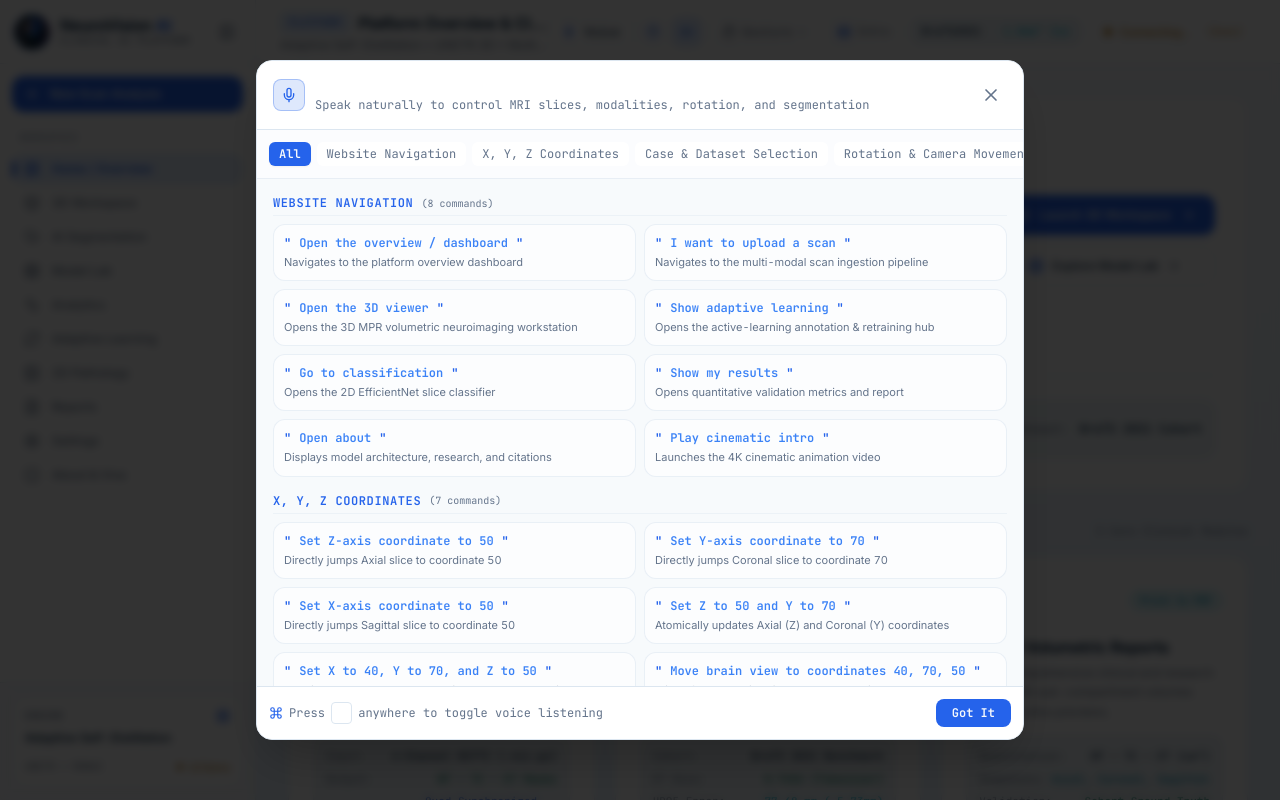
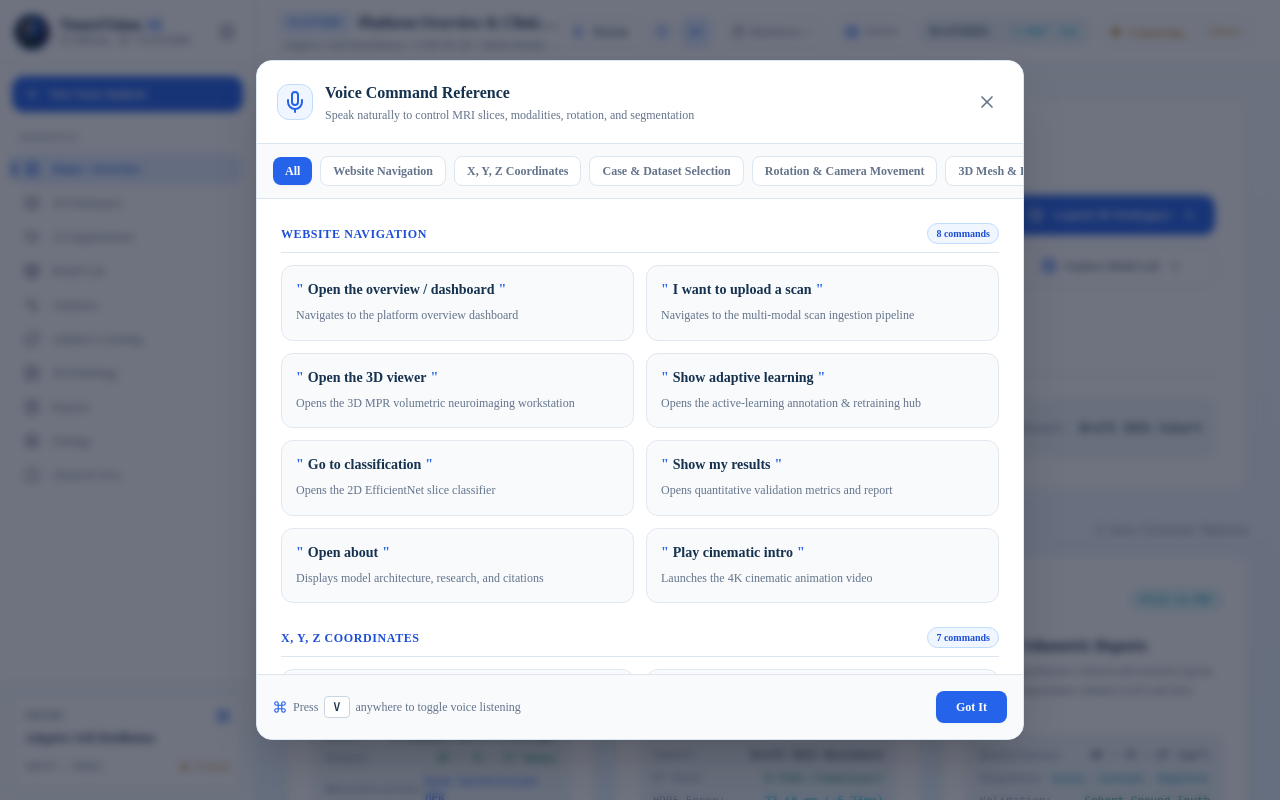
Before and after one commit to RahulNag-V/Adaptive-Self-Distillation-3D-Brain-Tumor-Segmentation, a React (Vite) app in the folder dashboard/frontend/: page / in a window 1280 px wide. Both pictures are taken after a click on the button 653 px from the left and 31 px from the top of the page. Built offline with nearby package versions, Linux system fonts and the light colour scheme; no server answers.

Commit message:
fix(ui): Harmonize Voice Command Reference modal to clinical light theme and apply Times New Roman font family across website

```diff
--- a/dashboard/frontend/index.html
+++ b/dashboard/frontend/index.html
@@ -1,17 +1,17 @@
 <!DOCTYPE html>
-<html lang="en" class="dark">
+<html lang="en">
   <head>
     <meta charset="UTF-8" />
     <link rel="icon" type="image/png" href="/favicon.png" />
     <meta name="viewport" content="width=device-width, initial-scale=1.0" />
     <title>NeuroVision AI — Adaptive Self-Distillation for 3D Brain Tumor Segmentation</title>
     <meta name="description" content="Research-grade medical AI platform for 3D Brain Tumor Segmentation using Adaptive Self-Distillation and UNETR." />
-    <!-- Google Fonts: Inter -->
+    <!-- Fonts -->
     <link rel="preconnect" href="https://fonts.googleapis.com">
     <link rel="preconnect" href="https://fonts.gstatic.com" crossorigin>
-    <link href="https://fonts.googleapis.com/css2?family=Inter:wght@300;400;500;600;700&family=JetBrains+Mono:wght@400;500;600&display=swap" rel="stylesheet">
+    <link href="https://fonts.googleapis.com/css2?family=JetBrains+Mono:wght@400;500;600&display=swap" rel="stylesheet">
   </head>
-  <body class="bg-medical-darkest text-medical-text antialiased selection:bg-medical-teal selection:text-white overflow-x-hidden">
+  <body class="bg-[#F7FAFC] text-[#16324F] antialiased selection:bg-blue-600 selection:text-white overflow-x-hidden">
     <div id="root"></div>
     <script type="module" src="/src/main.jsx"></script>
   </body>
--- a/dashboard/frontend/src/components/VoiceControlWidget.jsx
+++ b/dashboard/frontend/src/components/VoiceControlWidget.jsx
@@ -164,40 +164,40 @@ export default function VoiceControlWidget({
       {/* 2. FLOATING HUD FEEDBACK BAR (When Listening, Processing, or Command Executed) */}
       {(isListening || status !== 'idle' || errorMessage) && (
         <div className="fixed bottom-4 left-1/2 -translate-x-1/2 z-50 w-full max-w-xl px-4 animate-slideUp">
-          <div className="bg-white/95 border border-[#DCE6F0] backdrop-blur-md rounded-2xl shadow-xl p-3.5 text-xs font-mono text-[#16324F] flex flex-col gap-2 ring-1 ring-[#2563EB]/15">
+          <div className="bg-white/95 border border-[#DCE6F0] backdrop-blur-md rounded-2xl shadow-xl p-3.5 text-xs text-[#16324F] flex flex-col gap-2 ring-1 ring-[#2563EB]/15">
             {/* Top Row: State Indicator, Transcript, and Dismiss */}
             <div className="flex items-center justify-between gap-3">
               <div className="flex items-center gap-2 min-w-0">
                 {status === 'listening' ? (
-                  <span className="flex items-center gap-1.5 px-2 py-0.5 rounded-md bg-rose-500/20 text-rose-300 border border-rose-500/40 text-[10px] font-bold uppercase tracking-wider">
+                  <span className="flex items-center gap-1.5 px-2 py-0.5 rounded-md bg-rose-50 text-rose-700 border border-rose-200 text-[10px] font-bold uppercase tracking-wider">
                     <span className="w-1.5 h-1.5 rounded-full bg-rose-500 animate-ping" />
                     Listening
                   </span>
                 ) : status === 'processing' ? (
-                  <span className="flex items-center gap-1.5 px-2 py-0.5 rounded-md bg-cyan-500/20 text-cyan-300 border border-cyan-500/40 text-[10px] font-bold uppercase tracking-wider">
-                    <Loader2 className="w-2.5 h-2.5 animate-spin" />
+                  <span className="flex items-center gap-1.5 px-2 py-0.5 rounded-md bg-cyan-50 text-cyan-700 border border-cyan-200 text-[10px] font-bold uppercase tracking-wider">
+                    <Loader2 className="w-2.5 h-2.5 animate-spin text-cyan-600" />
                     Processing
                   </span>
                 ) : status === 'success' ? (
-                  <span className="flex items-center gap-1.5 px-2 py-0.5 rounded-md bg-emerald-500/20 text-emerald-300 border border-emerald-500/40 text-[10px] font-bold uppercase tracking-wider">
-                    <CheckCircle2 className="w-2.5 h-2.5 text-emerald-400" />
+                  <span className="flex items-center gap-1.5 px-2 py-0.5 rounded-md bg-emerald-50 text-emerald-700 border border-emerald-200 text-[10px] font-bold uppercase tracking-wider">
+                    <CheckCircle2 className="w-2.5 h-2.5 text-emerald-600" />
                     Success
                   </span>
                 ) : (
-                  <span className="flex items-center gap-1.5 px-2 py-0.5 rounded-md bg-amber-500/20 text-amber-300 border border-amber-500/40 text-[10px] font-bold uppercase tracking-wider">
-                    <AlertCircle className="w-2.5 h-2.5 text-amber-400" />
+                  <span className="flex items-center gap-1.5 px-2 py-0.5 rounded-md bg-amber-50 text-amber-800 border border-amber-200 text-[10px] font-bold uppercase tracking-wider">
+                    <AlertCircle className="w-2.5 h-2.5 text-amber-600" />
                     Notice
                   </span>
                 )}
 
                 {/* Live Speech Transcript */}
-                <div className="truncate text-white text-xs font-medium">
+                <div className="truncate text-[#16324F] text-xs font-semibold">
                   {transcript ? (
-                    <span className="text-white italic">"{transcript}"</span>
+                    <span className="text-[#16324F] italic">"{transcript}"</span>
                   ) : isListening ? (
-                    <span className="text-medical-muted">Say a command (e.g., "Show FLAIR", "Next slice")...</span>
+                    <span className="text-[#64748B]">Say a command (e.g., "Show FLAIR", "Next slice")...</span>
                   ) : (
-                    <span className="text-medical-muted">Voice control standby</span>
+                    <span className="text-[#64748B]">Voice control standby</span>
                   )}
                 </div>
               </div>
@@ -206,14 +206,14 @@ export default function VoiceControlWidget({
               <div className="flex items-center gap-1.5 shrink-0">
                 <button
                   onClick={() => setShowHelpModal(true)}
-                  className="px-2 py-1 rounded bg-medical-card hover:bg-medical-surface border border-medical-border text-[10px] text-medical-teal hover:text-white"
+                  className="px-2.5 py-1 rounded-md bg-white hover:bg-[#F8FAFC] border border-[#DCE6F0] text-[11px] font-medium text-blue-700 shadow-xs transition-colors"
                   title="View Command Help"
                 >
                   Commands
                 </button>
                 <button
                   onClick={stopListening}
-                  className="p-1 rounded hover:bg-medical-surface text-medical-muted hover:text-white"
+                  className="p-1 rounded-md hover:bg-[#F8FAFC] text-[#64748B] hover:text-[#16324F] transition-colors"
                   title="Close Feedback"
                 >
                   <X className="w-4 h-4" />
@@ -223,27 +223,27 @@ export default function VoiceControlWidget({
 
             {/* Middle Row: Clinical Telemetry Chips (Case, View Plane, Coordinates) */}
             {viewerStatus && (
-              <div className="flex items-center gap-2 pt-1 border-t border-medical-border/40 text-[10px] overflow-x-auto">
+              <div className="flex items-center gap-2 pt-1 border-t border-[#DCE6F0] text-[10px] overflow-x-auto no-scrollbar">
                 {viewerStatus.selectedPatientId && (
-                  <span className="flex items-center gap-1 px-2 py-0.5 rounded bg-medical-card border border-medical-border text-medical-tealLight shrink-0">
-                    <FolderOpen className="w-2.5 h-2.5 text-medical-teal" />
+                  <span className="flex items-center gap-1 px-2 py-0.5 rounded bg-[#F8FAFC] border border-[#DCE6F0] text-blue-700 shrink-0 font-medium">
+                    <FolderOpen className="w-2.5 h-2.5 text-blue-600" />
                     <span>Case: {viewerStatus.selectedPatientId}</span>
                   </span>
                 )}
                 {viewerStatus.activePlane && (
-                  <span className="flex items-center gap-1 px-2 py-0.5 rounded bg-medical-card border border-medical-border text-cyan-300 shrink-0">
-                    <Compass className="w-2.5 h-2.5 text-medical-cyan" />
+                  <span className="flex items-center gap-1 px-2 py-0.5 rounded bg-[#F8FAFC] border border-[#DCE6F0] text-cyan-700 shrink-0 font-medium">
+                    <Compass className="w-2.5 h-2.5 text-cyan-600" />
                     <span>Plane: {viewerStatus.activePlane}</span>
                   </span>
                 )}
                 {viewerStatus.coordinates && (
-                  <span className="flex items-center gap-1 px-2 py-0.5 rounded bg-medical-card border border-medical-border text-white shrink-0 font-mono">
-                    <span className="text-medical-muted">XYZ:</span>
-                    <span className="text-emerald-300">{viewerStatus.coordinates.x}</span>
-                    <span className="text-medical-border">/</span>
-                    <span className="text-cyan-300">{viewerStatus.coordinates.y}</span>
-                    <span className="text-medical-border">/</span>
-                    <span className="text-teal-300">{viewerStatus.coordinates.z}</span>
+                  <span className="flex items-center gap-1 px-2 py-0.5 rounded bg-[#F8FAFC] border border-[#DCE6F0] text-[#16324F] shrink-0 font-mono">
+                    <span className="text-[#64748B]">XYZ:</span>
+                    <span className="text-emerald-700 font-semibold">{viewerStatus.coordinates.x}</span>
+                    <span className="text-[#CBD5E1]">/</span>
+                    <span className="text-blue-700 font-semibold">{viewerStatus.coordinates.y}</span>
+                    <span className="text-[#CBD5E1]">/</span>
+                    <span className="text-purple-700 font-semibold">{viewerStatus.coordinates.z}</span>
                   </span>
                 )}
               </div>
@@ -251,28 +251,28 @@ export default function VoiceControlWidget({
 
             {/* Bottom Row: Last Executed Command, Feedback or Error Banner */}
             {errorMessage ? (
-              <div className="flex items-center gap-2 px-2.5 py-1.5 rounded-lg bg-rose-500/10 border border-rose-500/30 text-[11px] text-rose-300">
-                <AlertCircle className="w-3.5 h-3.5 shrink-0 text-rose-400" />
+              <div className="flex items-center gap-2 px-2.5 py-1.5 rounded-lg bg-rose-50 border border-rose-200 text-[11px] text-rose-800">
+                <AlertCircle className="w-3.5 h-3.5 shrink-0 text-rose-600" />
                 <span className="truncate">{errorMessage}</span>
               </div>
             ) : viewerStatus?.lastFeedback ? (
-              <div className="flex items-center justify-between px-2.5 py-1.5 rounded-lg bg-medical-card/90 border border-medical-teal/40 text-[11px] text-white">
+              <div className="flex items-center justify-between px-2.5 py-1.5 rounded-lg bg-blue-50/70 border border-blue-200 text-[11px] text-blue-900">
                 <span className="flex items-center gap-1.5 min-w-0">
-                  <CheckCircle2 className="w-3 h-3 text-medical-teal shrink-0" />
-                  <span className="text-medical-tealLight truncate">{viewerStatus.lastFeedback}</span>
+                  <CheckCircle2 className="w-3 h-3 text-blue-600 shrink-0" />
+                  <span className="text-blue-800 font-medium truncate">{viewerStatus.lastFeedback}</span>
                 </span>
                 {lastCommand && (
-                  <span className="text-[10px] font-mono text-medical-muted/60 shrink-0 ml-2">{lastCommand.timestamp}</span>
+                  <span className="text-[10px] text-[#64748B] shrink-0 ml-2">{lastCommand.timestamp}</span>
                 )}
               </div>
             ) : lastCommand && lastCommand.success ? (
-              <div className="flex items-center justify-between px-2.5 py-1.5 rounded-lg bg-medical-card/80 border border-medical-border/60 text-[11px] text-medical-muted">
+              <div className="flex items-center justify-between px-2.5 py-1.5 rounded-lg bg-emerald-50/70 border border-emerald-200 text-[11px] text-emerald-900">
                 <span className="flex items-center gap-1.5 min-w-0">
-                  <CheckCircle2 className="w-3 h-3 text-emerald-400 shrink-0" />
-                  <span className="text-white font-medium">Executed:</span>
-                  <span className="text-medical-tealLight truncate">{lastCommand.label || lastCommand.text}</span>
+                  <CheckCircle2 className="w-3 h-3 text-emerald-600 shrink-0" />
+                  <span className="text-[#16324F] font-semibold">Executed:</span>
+                  <span className="text-emerald-800 truncate">{lastCommand.label || lastCommand.text}</span>
                 </span>
-                <span className="text-[10px] font-mono text-medical-muted/60 shrink-0 ml-2">{lastCommand.timestamp}</span>
+                <span className="text-[10px] text-[#64748B] shrink-0 ml-2">{lastCommand.timestamp}</span>
               </div>
             ) : null}
           </div>
@@ -281,17 +281,17 @@ export default function VoiceControlWidget({
 
       {/* 3. PERMISSION DENIED BANNER */}
       {permissionDenied && (
-        <div className="fixed top-18 right-4 z-50 max-w-sm p-4 rounded-xl bg-medical-darkest/95 border border-rose-500/50 shadow-2xl backdrop-blur-md animate-fadeIn text-xs font-mono text-white space-y-2">
-          <div className="flex items-center justify-between text-rose-400 font-bold">
+        <div className="fixed top-18 right-4 z-50 max-w-sm p-4 rounded-xl bg-white border border-rose-200 shadow-2xl backdrop-blur-md animate-fadeIn text-xs text-[#16324F] space-y-2">
+          <div className="flex items-center justify-between text-rose-700 font-bold">
             <span className="flex items-center gap-1.5">
-              <AlertCircle className="w-4 h-4" />
+              <AlertCircle className="w-4 h-4 text-rose-600" />
               Microphone Access Denied
             </span>
-            <button onClick={() => stopListening()} className="text-medical-muted hover:text-white">
+            <button onClick={() => stopListening()} className="text-[#64748B] hover:text-[#16324F]">
               <X className="w-4 h-4" />
             </button>
           </div>
-          <p className="text-[11px] text-medical-muted">
+          <p className="text-[11px] text-[#64748B]">
             Browser permissions for microphone recording are blocked. Click the lock/tune icon in your address bar and select "Allow" for Microphone.
           </p>
         </div>
@@ -299,22 +299,22 @@ export default function VoiceControlWidget({
 
       {/* 4. COMPACT VOICE COMMANDS GUIDE MODAL */}
       {showHelpModal && (
-        <div className="fixed inset-0 z-[100] bg-black/80 backdrop-blur-sm flex items-center justify-center p-4 animate-fadeIn">
-          <div className="w-full max-w-3xl max-h-[85vh] bg-medical-darkest border border-medical-border rounded-2xl shadow-2xl flex flex-col overflow-hidden">
+        <div className="fixed inset-0 z-[100] bg-slate-900/60 backdrop-blur-sm flex items-center justify-center p-4 animate-fadeIn">
+          <div className="w-full max-w-3xl max-h-[85vh] bg-white border border-[#DCE6F0] rounded-2xl shadow-2xl flex flex-col overflow-hidden text-[#16324F]">
             {/* Modal Header */}
-            <div className="p-4 bg-medical-base border-b border-medical-border flex items-center justify-between shrink-0">
-              <div className="flex items-center gap-2.5">
-                <div className="w-8 h-8 rounded-lg bg-medical-teal/15 border border-medical-teal/30 flex items-center justify-center">
-                  <Mic className="w-4 h-4 text-medical-teal" />
+            <div className="p-4 sm:p-5 bg-white border-b border-[#DCE6F0] flex items-center justify-between shrink-0">
+              <div className="flex items-center gap-3">
+                <div className="w-9 h-9 rounded-xl bg-blue-50 border border-blue-200 flex items-center justify-center text-blue-600 shrink-0">
+                  <Mic className="w-4.5 h-4.5" />
                 </div>
                 <div>
-                  <h3 className="text-sm font-semibold text-white">Voice Command Reference</h3>
-                  <p className="text-xs text-medical-muted font-mono">Speak naturally to control MRI slices, modalities, rotation, and segmentation</p>
+                  <h3 className="text-base font-bold text-[#16324F]">Voice Command Reference</h3>
+                  <p className="text-xs text-[#64748B] mt-0.5">Speak naturally to control MRI slices, modalities, rotation, and segmentation</p>
                 </div>
               </div>
               <button
                 onClick={() => setShowHelpModal(false)}
-                className="p-1.5 rounded-lg text-medical-muted hover:text-white hover:bg-medical-surface transition-colors"
+                className="p-1.5 rounded-lg text-[#64748B] hover:text-[#16324F] hover:bg-[#F8FAFC] transition-colors"
                 aria-label="Close Help"
               >
                 <X className="w-5 h-5" />
@@ -322,15 +322,15 @@ export default function VoiceControlWidget({
             </div>
 
             {/* Category Filter Pills */}
-            <div className="p-3 bg-medical-card/40 border-b border-medical-border/60 flex items-center gap-1.5 overflow-x-auto text-xs font-mono shrink-0">
+            <div className="px-4 py-3 bg-[#F8FAFC] border-b border-[#DCE6F0] flex items-center gap-2 overflow-x-auto no-scrollbar text-xs shrink-0">
               {['All', ...VOICE_COMMANDS_HELP.map((c) => c.category)].map((cat) => (
                 <button
                   key={cat}
                   onClick={() => setActiveHelpCategory(cat)}
-                  className={`px-2.5 py-1 rounded-md transition-all whitespace-nowrap ${
+                  className={`px-3 py-1.5 rounded-lg transition-all whitespace-nowrap text-xs font-semibold ${
                     activeHelpCategory === cat
-                      ? 'bg-medical-teal text-medical-darkest font-semibold shadow-sm'
-                      : 'bg-medical-base text-medical-muted hover:text-white hover:bg-medical-surface'
+                      ? 'bg-blue-600 text-white shadow-sm'
+                      : 'bg-white text-[#64748B] hover:text-[#16324F] hover:bg-[#EEF4F8] border border-[#DCE6F0]'
                   }`}
                 >
                   {cat}
@@ -339,32 +339,32 @@ export default function VoiceControlWidget({
             </div>
 
             {/* Commands List Body */}
-            <div className="flex-1 p-4 overflow-y-auto space-y-4">
+            <div className="flex-1 p-4 sm:p-6 overflow-y-auto space-y-6 bg-white">
               {VOICE_COMMANDS_HELP.filter(
                 (c) => activeHelpCategory === 'All' || c.category === activeHelpCategory
               ).map((cat) => (
-                <div key={cat.category} className="space-y-2">
-                  <div className="flex items-center gap-2 pb-1 border-b border-medical-border/40">
-                    <span className="text-xs font-mono font-bold uppercase tracking-wider text-medical-teal">
+                <div key={cat.category} className="space-y-3">
+                  <div className="flex items-center justify-between pb-2 border-b border-[#DCE6F0]">
+                    <span className="text-xs font-bold uppercase tracking-wider text-blue-700">
                       {cat.category}
                     </span>
-                    <span className="text-[10px] text-medical-muted font-mono">
-                      ({cat.commands.length} commands)
+                    <span className="px-2 py-0.5 rounded-full text-[10px] font-semibold bg-blue-50 text-blue-700 border border-blue-200">
+                      {cat.commands.length} commands
                     </span>
                   </div>
 
-                  <div className="grid grid-cols-1 md:grid-cols-2 gap-2">
+                  <div className="grid grid-cols-1 md:grid-cols-2 gap-3">
                     {cat.commands.map((cmd) => (
                       <div
                         key={cmd.speech}
-                        className="p-2.5 rounded-xl bg-medical-card/60 hover:bg-medical-card border border-medical-border/60 transition-colors flex flex-col justify-between"
+                        className="p-3.5 rounded-xl bg-[#F8FAFC] hover:bg-[#EEF4F8] border border-[#E2E8F0] hover:border-blue-300 transition-all shadow-xs flex flex-col justify-between space-y-1.5"
                       >
-                        <div className="flex items-center gap-2 text-xs font-mono font-semibold text-white">
-                          <span className="text-medical-teal">"</span>
-                          <span className="text-medical-tealLight">{cmd.speech}</span>
-                          <span className="text-medical-teal">"</span>
+                        <div className="text-xs sm:text-sm font-bold text-[#16324F] flex items-center gap-1">
+                          <span className="text-blue-600 font-bold">"</span>
+                          <span className="text-[#16324F]">{cmd.speech}</span>
+                          <span className="text-blue-600 font-bold">"</span>
                         </div>
-                        <p className="text-[11px] text-medical-muted mt-1 leading-snug">
+                        <p className="text-xs text-[#64748B] leading-relaxed">
                           {cmd.effect}
                         </p>
                       </div>
@@ -375,14 +375,14 @@ export default function VoiceControlWidget({
             </div>
 
             {/* Modal Footer */}
-            <div className="p-3 bg-medical-base border-t border-medical-border flex items-center justify-between text-xs font-mono text-medical-muted shrink-0">
+            <div className="p-3.5 sm:p-4 bg-[#F8FAFC] border-t border-[#DCE6F0] flex flex-col sm:flex-row sm:items-center justify-between gap-3 text-xs text-[#64748B] shrink-0">
               <span className="flex items-center gap-1.5">
-                <Command className="w-3.5 h-3.5 text-medical-teal" />
-                Press <kbd className="px-1.5 py-0.5 rounded bg-medical-card border border-medical-border text-white">V</kbd> anywhere to toggle voice listening
+                <Command className="w-3.5 h-3.5 text-blue-600" />
+                Press <kbd className="px-2 py-0.5 rounded bg-white border border-[#CBD5E1] text-[#16324F] font-semibold shadow-xs">V</kbd> anywhere to toggle voice listening
               </span>
               <button
                 onClick={() => setShowHelpModal(false)}
-                className="px-4 py-1.5 rounded-lg bg-medical-teal hover:bg-medical-tealLight text-medical-darkest font-semibold transition-all"
+                className="px-5 py-2 rounded-lg bg-blue-600 hover:bg-blue-700 text-white font-semibold text-xs shadow-sm transition-all"
               >
                 Got It
               </button>
--- a/dashboard/frontend/src/index.css
+++ b/dashboard/frontend/src/index.css
@@ -39,7 +39,7 @@
   body {
     background-color: var(--color-app-bg);
     color: var(--color-text-primary);
-    font-family: 'Inter', system-ui, -apple-system, BlinkMacSystemFont, 'Segoe UI', Roboto, sans-serif;
+    font-family: 'Times New Roman', Times, Georgia, serif;
   }
 
   code, kbd, samp, pre, .font-mono {
@@ -68,6 +68,15 @@
 .font-tabular {
   font-variant-numeric: tabular-nums;
   font-feature-settings: 'tnum';
+}
+
+/* Hide scrollbar utility */
+.no-scrollbar::-webkit-scrollbar {
+  display: none;
+}
+.no-scrollbar {
+  -ms-overflow-style: none;
+  scrollbar-width: none;
 }
 
 /* Polished Light Medical Scrollbar */
--- a/dashboard/frontend/tailwind.config.js
+++ b/dashboard/frontend/tailwind.config.js
@@ -64,7 +64,8 @@ export default {
         }
       },
       fontFamily: {
-        sans: ['Inter', 'system-ui', '-apple-system', 'BlinkMacSystemFont', '"Segoe UI"', 'Roboto', 'sans-serif'],
+        sans: ['"Times New Roman"', 'Times', 'Georgia', 'serif', 'Inter', 'sans-serif'],
+        serif: ['"Times New Roman"', 'Times', 'Georgia', 'serif'],
         mono: ['"JetBrains Mono"', 'SFMono-Regular', 'Menlo', 'Monaco', 'Consolas', 'monospace'],
       },
       boxShadow: {
```
Also changed, not shown: 4 other files (tests, documents, lock files or other folders).
